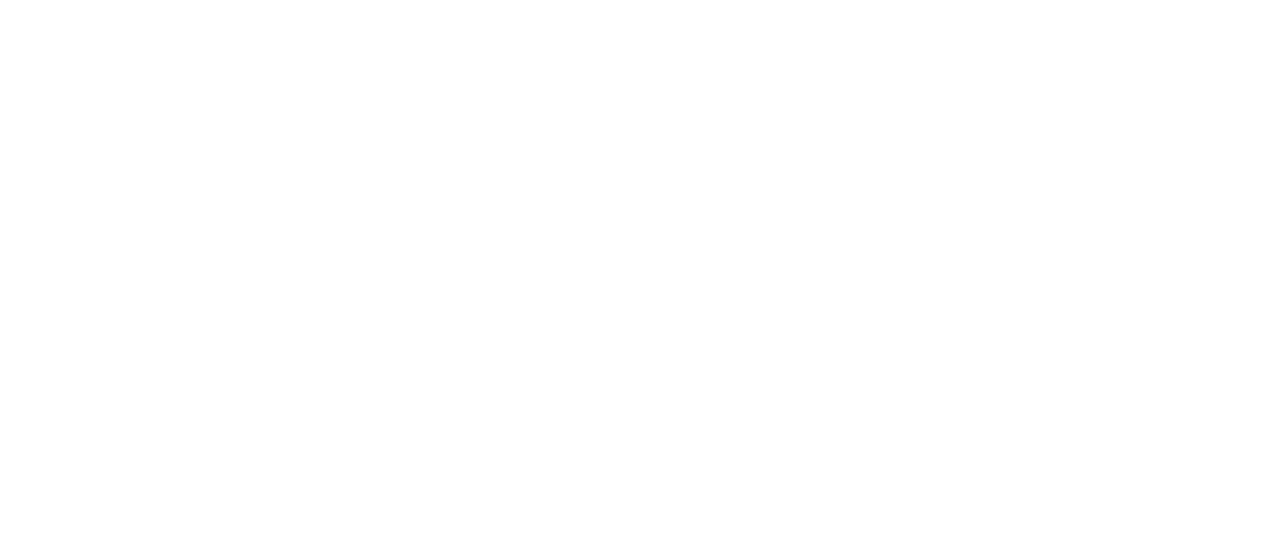
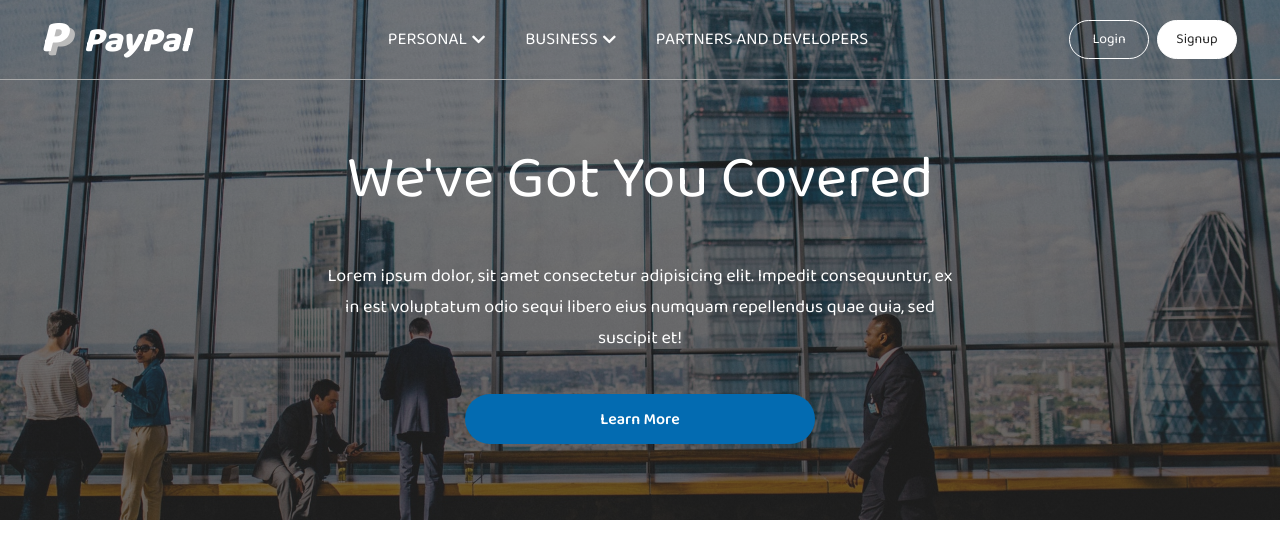
Before and after one commit to terahje/PayPal-Clone, a plain HTML site: page index.html in a window 1280 px wide. Drawn offline with Linux system fonts and the light colour scheme.

Commit message:
added landing page and styled

```diff
--- a/index.html
+++ b/index.html
@@ -9,6 +9,48 @@
     <title>Send Money, Pay Online or Set Up a Merchant Account</title>
 </head>
 <body>
+    <div class="container">
+        <!-- Front Page -->
+        <div class="front-page">
+            <!-- Section 1 -->
+            <section class="section-1">
+                <div class="navbar-wrapper">
+                    <nav class="navbar">
+                        <div class="navbar-logo logo">
+                            <span class="p-1">P</span>
+                            <span class="p-2">P</span>
+                            PayPal
+                        </div>
+                        <ul class="nav-list">
+                            <li class="nav-list-item">
+                                <a href="#" class="nav-list-link">Personal <i class="fas fa-chevron-down"></i></a>
+                            </li>
+                            <li class="nav-list-item">
+                                <a href="#" class="nav-list-link">Business  <i class="fas fa-chevron-down"></i></a>
+                            </li>
+                            <li class="nav-list-item">
+                                <a href="#" class="nav-list-link">Partners and Developers</a>
+                            </li>
+                        </ul>
+                        <div class="navbar-buttons">
+                            <button class="navbar-btn login-btn login">Login</button>
+                            <button class="navbar-btn signup-btn signup">Signup</button>
+                        </div>
+
+                    </nav>
+                </div>
+                <div class="banner">
+                    <h1 class="banner-heading">We've Got You Covered</h1>
+                    <p class="banner-paragraph">Lorem ipsum dolor, sit amet consectetur adipisicing elit.
+                        Impedit consequuntur, ex in est voluptatum odio sequi libero eius numquam repellendus
+                        quae quia, sed suscipit et!</p>
+                    <button class="blue-btn">Learn More</button>
+                </div>
+            </section>
+            <!-- End of Section 1 -->
+        </div>
+        <!-- End of Front Page -->
+    </div>
 
 
 
--- a/style.css
+++ b/style.css
@@ -0,0 +1,163 @@
+/* Common Styles */
+* {
+  margin: 0;
+  padding: 0;
+  box-sizing: border-box;
+  text-decoration: none;
+  list-style-type: none;
+  outline: none;
+  font-family: 'Baloo Da 2', cursive;
+}
+
+:root {
+  --primary-color: #036bb1;
+  --white-color: #fff;
+  --black-color: #000;
+}
+
+html {
+  font-size: 62.5%;
+}
+/* End of Common Styles */
+
+/* Section 1 */
+.section-1 {
+  width: 100%;
+  height: 65vh;
+  background: linear-gradient(
+      to top,
+      rgba(38, 38, 38, 0.7),
+      rgba(38, 38, 38, 0.6)
+    ),
+    url(images/bg.jpg) center no-repeat;
+  background-size: cover;
+  position: relative;
+}
+
+.navbar-wrapper {
+  width: 100%;
+  height: 8rem;
+  border-bottom: 0.1rem solid #aaa;
+  display: flex;
+  justify-content: center;
+}
+
+.navbar {
+  width: 120rem;
+  height: 100%;
+  display: flex;
+  justify-content: space-between;
+  align-items: center;
+}
+
+.navbar-logo {
+  font-size: 3.5rem;
+  font-style: italic;
+  font-weight: 800;
+  color: #fff;
+  position: relative;
+}
+
+.p-1 {
+  font-size: 4.5rem;
+  margin-right: 1rem;
+  position: relative;
+  z-index: 10;
+}
+
+.p-2 {
+  font-size: 4.5rem;
+  color: #bbb;
+  position: absolute;
+  top: 0.4rem;
+  left: 0.5rem;
+}
+
+.nav-list {
+  display: flex;
+}
+
+.nav-list-item {
+  height: 8rem;
+  padding: 2rem;
+  display: flex;
+  align-items: center;
+  transition: border-bottom 0.1s;
+}
+
+.nav-list-item:hover {
+  border-bottom: 0.2rem solid #fff;
+}
+
+.nav-list-link {
+  width: 100%;
+  height: 100%;
+  font-size: 1.7rem;
+  font-weight: 400;
+  text-transform: uppercase;
+  color: var(--white-color);
+  display: flex;
+  align-items: center;
+}
+
+.nav-list-link i {
+  font-size: 1.5rem;
+  margin-left: 0.5rem;
+  transition: transform 0.3s;
+}
+
+.nav-list-item:hover .nav-list-link i {
+  transform: rotateZ(180deg);
+}
+
+.navbar-btn {
+  width: 8rem;
+  padding: 0.7rem;
+  margin: 0.3rem;
+  border-radius: 3rem;
+  border: 0.1rem solid #fff;
+  font-size: 1.4rem;
+  cursor: pointer;
+}
+
+.navbar-btn:nth-child(1) {
+  background-color: transparent;
+  color: var(--white-color);
+}
+.navbar-btn:nth-child(2) {
+  background-color: var(--white-color);
+  color: #262626;
+}
+
+.banner {
+  width: 100%;
+  position: absolute;
+  top: 25%;
+  text-align: center;
+}
+
+.banner-heading {
+  font-size: 6rem;
+  font-weight: 300;
+  color: var(--white-color);
+  margin-bottom: 3rem;
+}
+
+.banner-paragraph {
+  font-size: 1.8rem;
+  color: var(--white-color);
+  width: 50%;
+  margin: 0 auto 4rem auto;
+}
+
+.blue-btn {
+  width: 35rem;
+  height: 5rem;
+  background-color: var(--primary-color);
+  color: var(--white-color);
+  border-radius: 3rem;
+  border: none;
+  font-size: 1.6rem;
+  font-weight: 600;
+}
+/* End of Section 1 */
```
